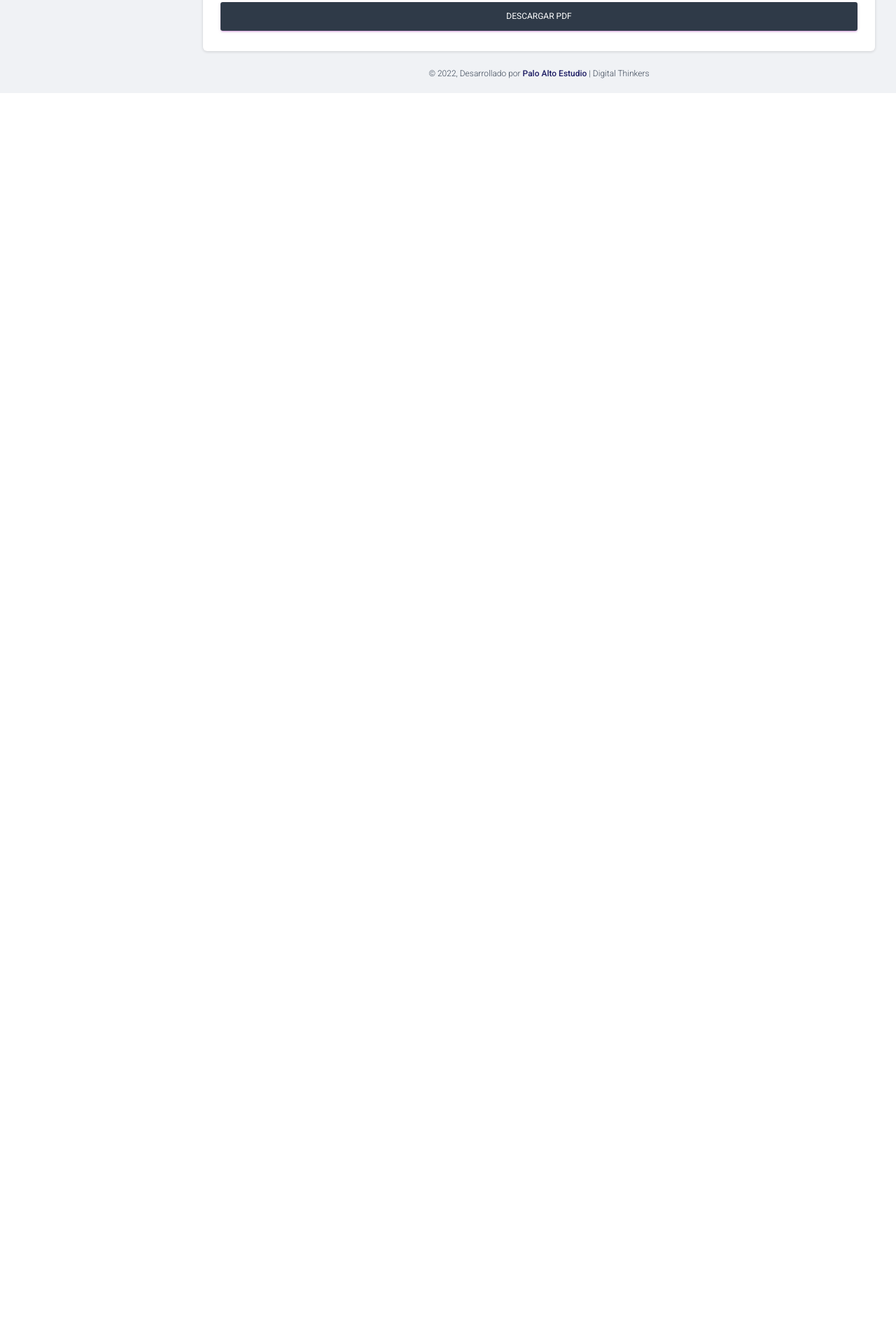
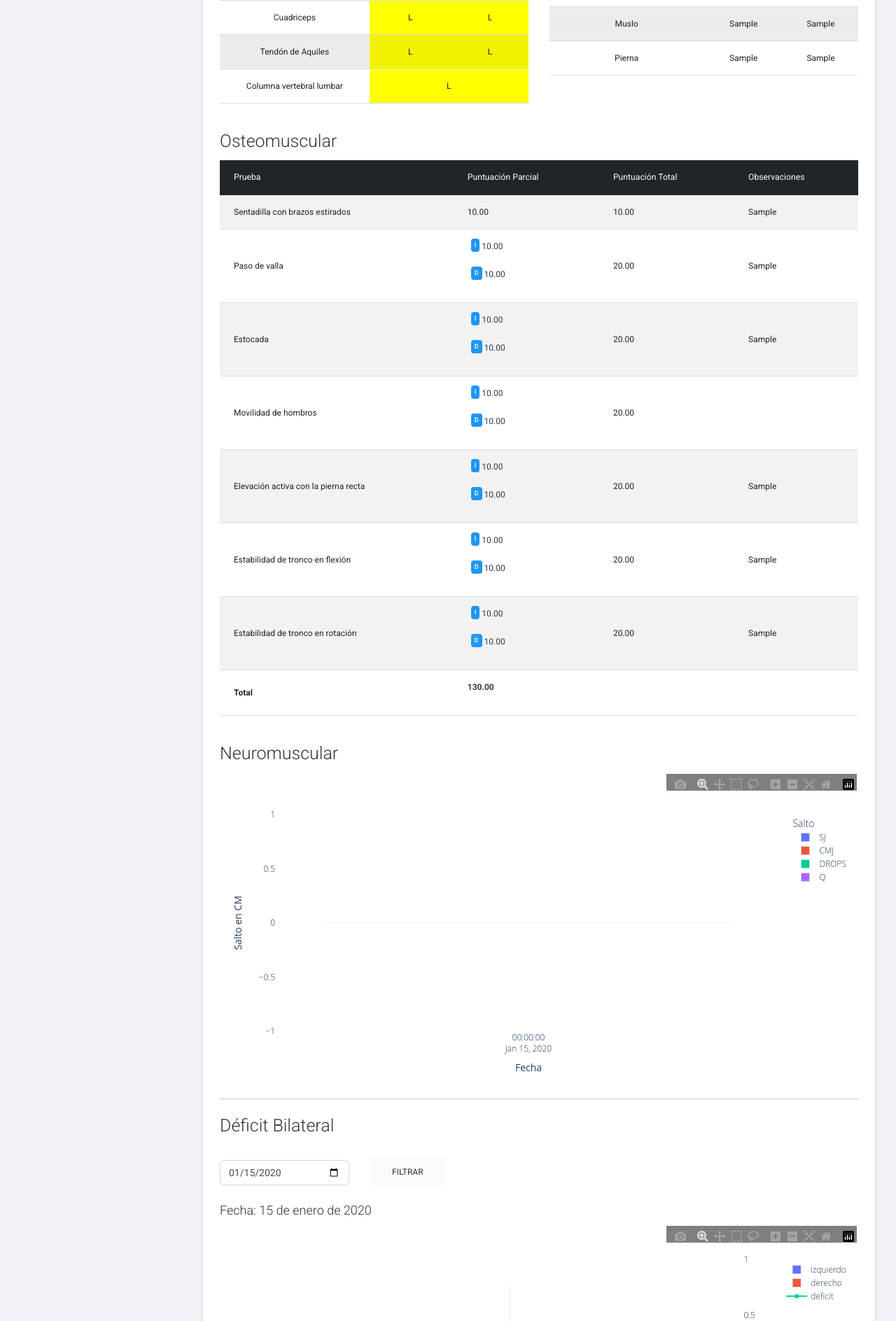
Before and after one commit to paloaltoestudio/DIN-Metrics, a Django app: page /deportistas/1/reporte in a window 1280 px wide. Shown: the part 1437-3325 px from the top of the page at 70% size. Before the commit the page ends 1570 px from the top, so only its background shows below. Run offline with Django 4.2, Linux system fonts and the light colour scheme; a user stored in the database is signed in; tables that the repository leaves empty hold one stand-in row (values such as "Sample post"); grey boxes marked "Sample" are stand-in pictures; parts of the project's set-up code (start-up, migrations or seed data) failed here and were passed over; some libraries are stand-ins or nearby versions.

Commit message:
Add report PDF generation with multiple pages

```diff
--- a/templates/users/inc/neuro_tab.html
+++ b/templates/users/inc/neuro_tab.html
@@ -55,12 +55,6 @@
 </div>
 {% endif %}
 
-{% comment %} {% include './neuro_sj_modal.html' %}
-{% include './neuro_cmj_modal.html' %}
-{% include './neuro_drops_modal.html' %}
-{% include './neuro_q_modal.html' %} {% endcomment %}
-
-
 {% block extrajs %}
 <script type="text/javascript">
 
--- a/templates/users/inc/profile_tab.html
+++ b/templates/users/inc/profile_tab.html
@@ -35,14 +35,14 @@
 <div class="row">
     <div class="col-12">
 
-        {% if graph %}
+        {% if fv_graph %}
         <div class="graph_wrapper">
             <div class="loader">
                 <span>Cargando Gráfico</span>
                 <div class="lds-ripple"><div></div><div></div></div>
             </div>
             <div class="graph_inner">
-                {{ graph|safe }}
+                {{ fv_graph|safe }}
             </div>
 
         </div>
--- a/templates/users/report_detail.html
+++ b/templates/users/report_detail.html
@@ -1,6 +1,18 @@
 {% extends 'layout/detail_base.html' %}
 
 {% block user %}
+<hr>
+<div class="row">
+    <div class="col-sm-6">
+        <h5 class="mb-0"><strong>Reporte Completo</strong></h5>
+        <p class="mb-0">Revisa la información y descárgala en PDF</p>
+    </div>
+    <div class="col-sm-6">
+        <a id="generate" class="generate btn btn-primary" href="#!"><i class="mr-2 material-icons">download</i>Descargar PDF</a>
+    </div>
+</div>
+
+<hr>
 
 <div class="source">
     <div class="row">
@@ -54,6 +66,7 @@
     <hr>
 
     <div>
+        <h3>FMS</h3>
         <h6>Evaluación dolor, sensibilidad, inflamación, edema</h6>
         <p>No refiere (NR). Conservado (C). Alterado (A). No evaluado (NE). </p>
         <div class="row">
@@ -261,12 +274,84 @@
     </div>
 </div>
 
-    <div id="preview" style="left: -1000000px; position:absolute;"></div>
+<div class="source">
+    <h3>Osteomuscular</h3>
+    {% include './inc/fms_tab.html' %}
+</div>
 
-    <a id="generate" class="generate btn btn-primary" href="#!">Descargar PDF</a>
+<div class="source">
+    {% if fig %}
+    <h3>Neuromuscular</h3>
+    <div class="graph_wrapper">
+        <div class="loader">
+            <span>Cargando Gráfico</span>
+            <div class="lds-ripple"><div></div><div></div></div>
+        </div>
+        <div class="graph_inner">
+            {{ fig|safe }}
+        </div>
+    </div>
+    {% endif %}
+
+    <hr>
+
+    <h3>Déficit Bilateral</h3>
+    {% if graph %}
+    <div class="mt-4" style="width: 400px">
+        <form action="{% url 'users:bilateral_detail' user.id %}" method="get">
+            {% csrf_token %}
+            <div class="row">
+                <div class="col-sm-6">
+                    <div class="input-group input-group-outline">
+                        <input class="form-control mt-2" type="date" name="date" value="{% if date %}{{date|date:'Y-m-d'}}{% endif %}">
+                    </div>
+                </div>
+                <div class="col-sm-6">
+                    <div class="input-group input-group-outline">
+                        <button class="btn btn-secondary">Filtrar</button>
+                    </div>
+                </div>
+            </div>
+        </form>
+    </div>
+    <h4 class="mt-3">Fecha: {{ date|date:'j'}} de {{ date|date:'F'}} de {{ date|date:'Y'}}</h4>
+    <div class="graph_wrapper">
+        <div class="loader">
+            <span>Cargando Gráfico</span>
+            <div class="lds-ripple"><div></div><div></div></div>
+        </div>
+        <div class="graph_inner">
+            {{ graph|safe }}
+        </div>
+    </div>
+    {% endif %}
+</div>
+
+<hr>
+
+<div class="source">
+    <h3>Perfil F/V</h3>
+    {% if fv_graph %}
+    <div class="graph_wrapper">
+        <div class="loader">
+            <span>Cargando Gráfico</span>
+            <div class="lds-ripple"><div></div><div></div></div>
+        </div>
+        <div class="graph_inner">
+            {{ fv_graph|safe }}
+        </div>
+
+    </div>
+    {% endif %}
+</div>
+
+<div id="preview"></div>
+
+<a id="generate" class="generate btn btn-primary" href="#!"><i class="mr-2 material-icons">download</i>Descargar PDF</a>
 
 {% endblock  %}
 
+{% load static %}
 {% block extrajs %}
     <script>
         document.addEventListener('DOMContentLoaded', function(){
@@ -284,48 +369,60 @@
 
                 const sources = [...document.querySelectorAll(".source")]
 
-
                 var doc = new jsPDF(options);
                 doc.setFont('Arial')
                 doc.getFontSize(11)
 
-                sources.map(function(source, i){
-                    console.log(source, i)
+                console.log('len: ', sources.length)
 
+                let initial_counter = 0
+                const html_canvas = function(initial_counter){
+                    for(let i = initial_counter; i < sources.length; i++){
                         try{
-                        html2canvas(source,{
+                            html2canvas(sources[i],{
+                                letterRendering:true,
                                 allowTaint: true,
                                 useCORS: true,
-                            scale: 1
-                        }).then(canvas => {
-                            document.querySelector('#preview').appendChild(canvas)
-                            var image = canvas.toDataURL("image/png")
+                                scale: 1,
+                                dpi: 144,
+                            }).then(function(canvas){
+                                console.log(canvas)
+                                const canvas_result = document.querySelector('#preview').appendChild(canvas)
 
-                            const canvas_ratio = canvas.height / canvas.width
+                                var image = canvas_result.toDataURL("image/png")
+                                const canvas_ratio = canvas_result.height / canvas_result.width
                                 const image_width = 20
                                 const image_height = canvas_ratio * image_width
 
-                            doc.addImage(image, 'PNG', 0.5, 0.5, image_width, image_height)
+                                const header_img = "{% static 'img/pdf_header.jpg' %}"
+                                doc.addImage(header_img, 'JPG', 0.5, 0.5, 20.5, 1.66)
+                                doc.addImage(image, 'PNG', 0.5, 3, image_width, image_height)
 
                                 if(parseInt(i+1) < parseInt(sources.length)){
                                     doc.addPage("letter", "p");
+                                    html_canvas(i+1)
                                 }
 
                                 if(i+1 == sources.length){
-                                doc.save('test.pdf');
+                                    const name = 'Dinametrics_reporte_' + '{{user.first_name}} _ {{user.last_name}}' + '.pdf'
+                                    doc.save(name);
                                 }
-                        });
+                            })
                         } catch(error){console.log(error)}
+                        break;
+                    }
+                }
 
-                })
+                html_canvas(initial_counter)
 
             }
 
-            const generateBtn = document.querySelector('.generate')
+            const generateBtns = [...document.querySelectorAll('.generate')]
+            generateBtns.forEach(function(generateBtn){
                 generateBtn.addEventListener('click', function(e){
                     generate(e)
                 })
-
+            })
         })
     </script>
 {% endblock %}
--- a/users/data/data_utils.py
+++ b/users/data/data_utils.py
@@ -2,6 +2,6 @@
         fig.update_xaxes(showgrid=False)
         fig.update_yaxes(showgrid=False)
         fig.update_layout({
-            'plot_bgcolor': 'rgba(0,0,0,0)',
+            'plot_bgcolor': 'rgba(255,255,255,1)',
             'paper_bgcolor': 'rgba(0,0,0,0)',
         })
--- a/users/data/profile_data.py
+++ b/users/data/profile_data.py
@@ -1,6 +1,3 @@
-#Django
-from django.db.models import Sum, Count, Avg
-
 #third party
 import pandas as pd
 import plotly.graph_objects as go
@@ -29,13 +26,14 @@
 
         df = pd.DataFrame(data=d)
         df.set_index('Fecha', inplace=True)
-        bi_fig = px.bar(df, title='Perfil F/V',
+        bi_fig = px.bar(df,
                         color=d['RM'],
                         color_continuous_scale=[(0, "red"), (0.4, "yellow"), (0.6, "orange"), (1, "blue")],
                         text=d['RM'],
                         labels={'value': 'RM'})
         update_plot(bi_fig)
-        context['graph'] = bi_fig.to_html(include_plotlyjs="cdn", full_html=False)
+        context['fv_graph'] = bi_fig.to_html(include_plotlyjs="cdn", full_html=False)
+
 
     context['profiles'] = profiles
     # context['is_limit'] = is_limit
--- a/users/views.py
+++ b/users/views.py
@@ -111,6 +111,43 @@
         osteo = Osteo.objects.filter(athlete = context['user'].athlete)
         if len(osteo) > 0:
             context['osteo'] = osteo[0]
+
+        #Get FMS data
+        fms = Fms.objects.filter(athlete = context['user'].athlete)
+        if len(fms) > 0:
+            fms = fms[0]
+
+            def check_value(value):
+                if type(value) == str:
+                    return 0.0
+                else:
+                    return value
+
+            fms.fence_total = get_sum(check_value(fms.fence_step_l_score), check_value(fms.fence_step_r_score))
+            fms.lunge_total = get_sum(check_value(fms.lunge_l_score), check_value(fms.lunge_r_score))
+            fms.shoulder_total = get_sum(check_value(fms.shoulder_l_score), check_value(fms.shoulder_r_score))
+            fms.leg_total = get_sum(check_value(fms.leg_raise_l_score), check_value(fms.leg_raise_r_score))
+            fms.trunk_total = get_sum(check_value(fms.trunk_l_score), check_value(fms.trunk_r_score))
+            fms.trunk_rot_total = get_sum(check_value(fms.trunk_rot_l_score), check_value(fms.trunk_rot_r_score))
+
+            fms.total = sum([check_value(fms.squat_score), check_value(fms.fence_total), check_value(fms.lunge_total), check_value(fms.shoulder_total),
+                             check_value(fms.leg_total), check_value(fms.trunk_total), check_value(fms.trunk_rot_total)])
+
+            context['fms'] = fms
+
+        #Get data from neuro and make chart
+        jump_data(context)
+
+        #Get data from bilateral and make chart
+        if 'date' in self.request.GET:
+            date = self.request.GET['date']
+        else:
+            date = ''
+
+        bilateral_data(context, date)
+
+        #Get data from profile FV and make chart
+        profile_data(context)
 
         return context
 
```
Also changed, not shown: static/img/._pdf_header.jpg (added), static/img/pdf_header.jpg (added). Lines whose indentation alone changed are shown as unchanged.
